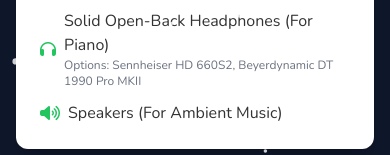
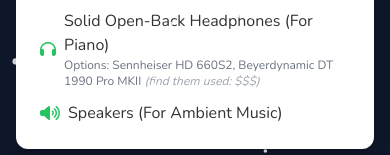
Before and after one commit to CameronEgb/Wishlist, a plain HTML site: page index.html in a window 390 px wide. Shown: the part 607-762 px from the top of the page. Drawn offline with nearby package versions, Linux system fonts and the light colour scheme; a web font is replaced by a local one.

Commit message:
Add 'find used' note to headphone options

```diff
--- a/index.html
+++ b/index.html
@@ -117,7 +117,7 @@
                             <i class="fa-solid fa-headphones text-green-500"></i>
                             <div>
                                 <span>Solid Open-Back Headphones (For Piano)</span>
-                                <span class="text-xs text-gray-500 block">Options: Sennheiser HD 660S2, Beyerdynamic DT 1990 Pro MKII</span>
+                                <span class="text-xs text-gray-500 block">Options: Sennheiser HD 660S2, Beyerdynamic DT 1990 Pro MKII <span class="text-xs text-gray-400 italic"> (find them used: $$$)</span></span>
                             </div>
                         </li>
                         <li class="flex items-center gap-2">
```
